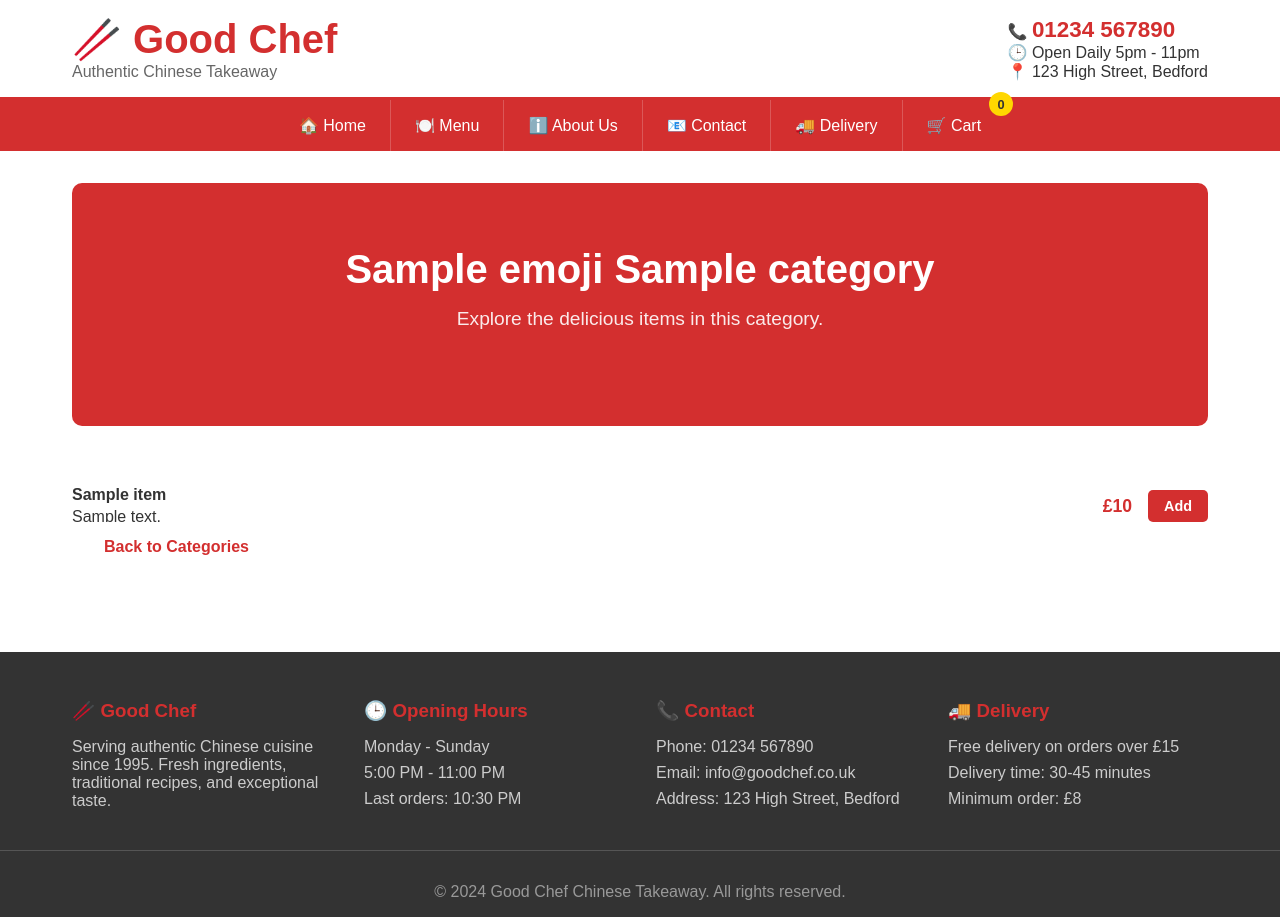
After one commit to Mintorang/GoodChefProject, a Django app: template goodchef/menu/templates/menu/category_detail.html in a window 1280 px wide. The commit adds this page. Run offline with Django 5.2, Linux system fonts and the light colour scheme; the template is opened without the code that fills it: most values are stand-ins (such as "Sample title", 1, 10 or a date in 2020).

Commit message:
Modernize UI, fix all links, add missing templates, and ensure all buttons link to real pages. Fix linter errors.

```diff
--- a/goodchef/menu/templates/menu/base.html
+++ b/goodchef/menu/templates/menu/base.html
@@ -287,7 +287,7 @@
                 <li><a href="{% url 'menu:contact' %}">📧 Contact</a></li>
                 <li><a href="{% url 'menu:delivery' %}">🚚 Delivery</a></li>
                 <li style="position: relative;">
-                    <a href="#" onclick="openCart()">
+                    <a href="{% url 'menu:checkout' %}">
                         🛒 Cart <span class="cart-count" id="cartCount">0</span>
                     </a>
                 </li>
--- /dev/null
+++ b/goodchef/menu/templates/menu/category_detail.html
@@ -0,0 +1,29 @@
+{% extends 'menu/base.html' %}
+{% block title %}Category - Good Chef{% endblock %}
+{% block content %}
+<div class="hero">
+    <h2>{{ category.emoji }} {{ category.name }}</h2>
+    <p>Explore the delicious items in this category.</p>
+</div>
+<div class="menu-grid">
+    {% for item in items %}
+    <div class="menu-item">
+        <div class="item-info">
+            <div class="item-name">{{ item.name }}</div>
+            {% if item.description %}
+            <div class="item-description">{{ item.description }}</div>
+            {% endif %}
+        </div>
+        <div style="display: flex; align-items: center;">
+            <span class="item-price">£{{ item.price }}</span>
+            <button class="add-to-cart" onclick="addToCart('{{ item.name }}', {{ item.price }})">
+                <i class="fas fa-plus"></i> Add
+            </button>
+        </div>
+    </div>
+    {% empty %}
+    <p style="color: #666; font-style: italic;">No items available in this category.</p>
+    {% endfor %}
+</div>
+<a href="{% url 'menu:categories' %}" class="cta-button" style="margin-top:2rem;">Back to Categories</a>
+{% endblock %}
--- a/goodchef/menu/templates/menu/menu_list.html
+++ b/goodchef/menu/templates/menu/menu_list.html
@@ -6,7 +6,7 @@
 <div class="hero">
     <h2>🍽️ Our Delicious Menu</h2>
     <p>Discover our authentic Chinese dishes made with fresh ingredients and traditional recipes</p>
-    <a href="#menu" class="cta-button">View Full Menu</a>
+    <a href="{% url 'menu:menu_list' %}" class="cta-button">View Full Menu</a>
 </div>
 
 <div id="menu" class="menu-grid">
```
Also changed, not shown: goodchef/menu/templates/menu/404.html (added, +9 -0 lines), goodchef/menu/templates/menu/categories.html (added, +19 -0 lines), goodchef/menu/templates/menu/menu_items.html (added, +28 -0 lines).
